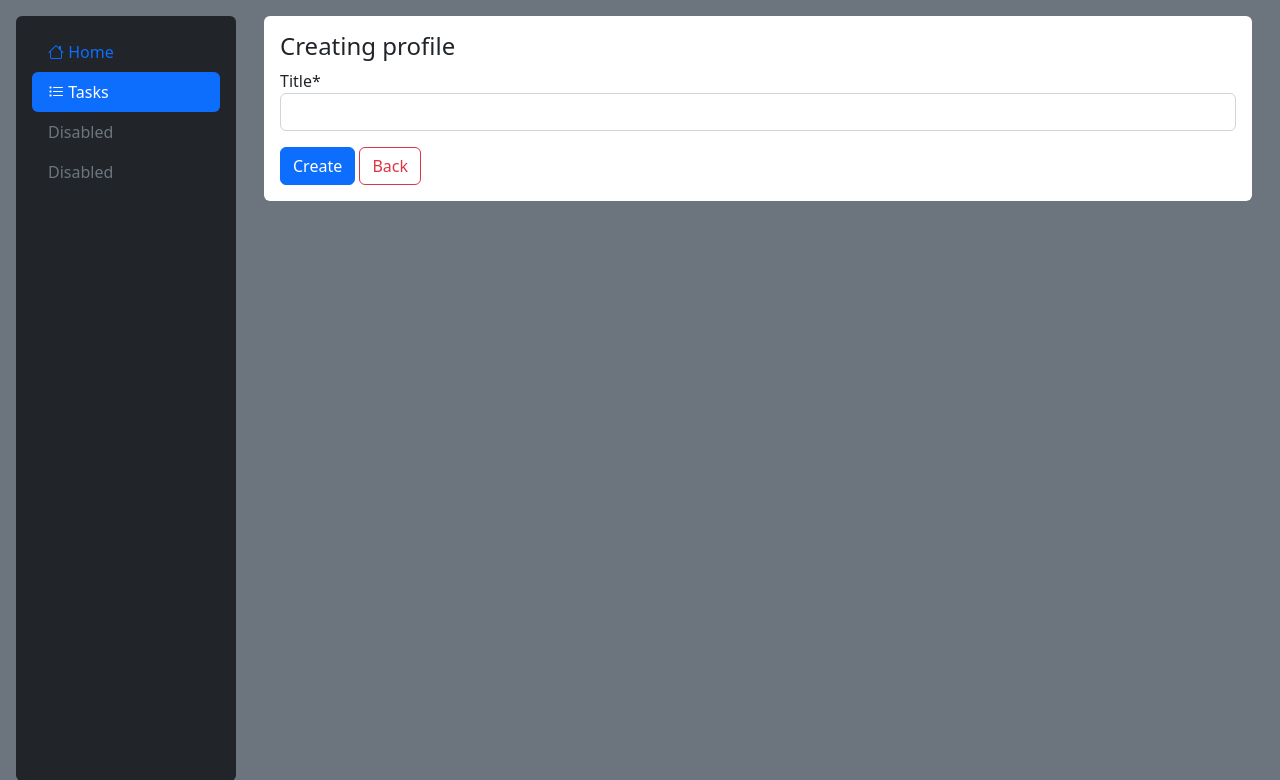
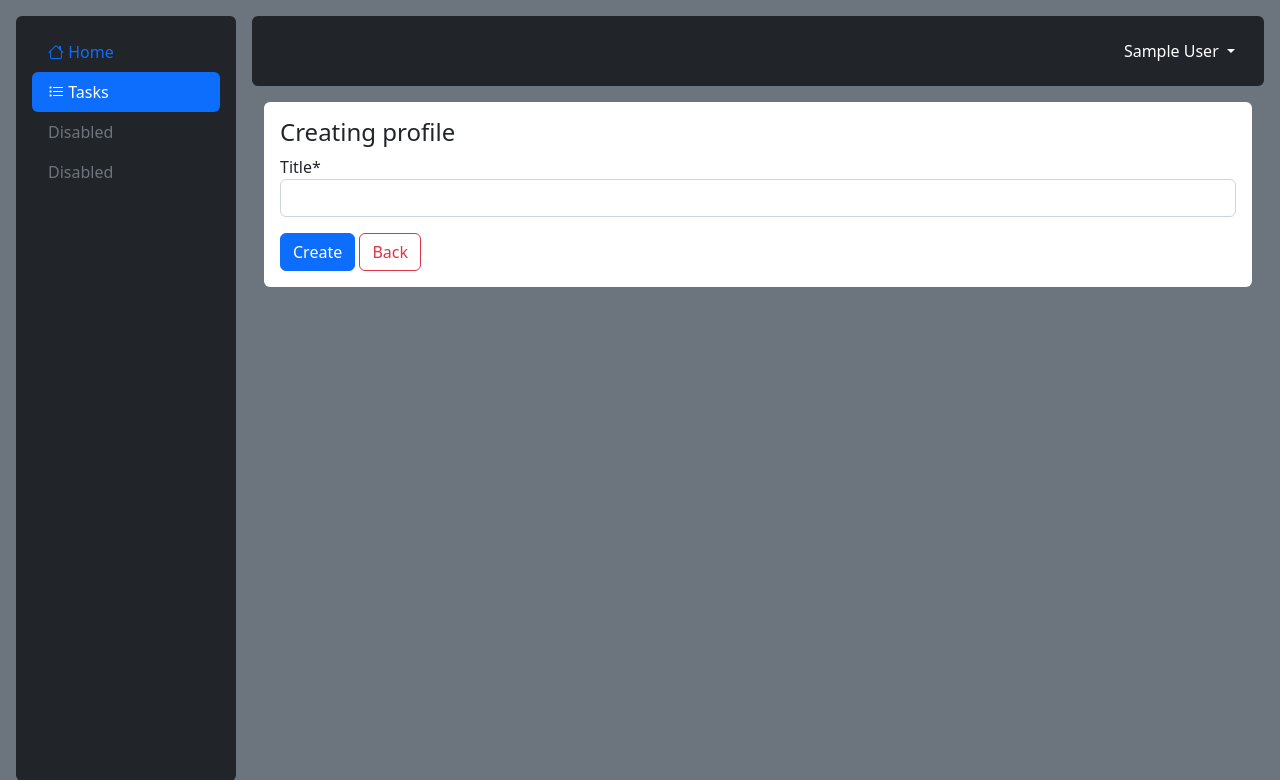
Before and after one commit to HardCodeMatter/agenda, a Django app: page /profile/create/ in a window 1280 px wide. Shown: the top 780 px of the page. Run offline with Django 4.2, Linux system fonts and the light colour scheme; the visitor is signed in with stand-in values (Sample User, id 1); some libraries are stand-ins or nearby versions.

Commit message:
Added style for log in and log out in main page

```diff
--- a/agenda/settings.py
+++ b/agenda/settings.py
@@ -110,7 +110,7 @@ AUTH_PASSWORD_VALIDATORS = [
 
 LANGUAGE_CODE = 'en-us'
 
-TIME_ZONE = 'UTC'
+TIME_ZONE = 'Europe/Kyiv'
 
 USE_I18N = True
 
--- a/main/models.py
+++ b/main/models.py
@@ -5,7 +5,7 @@ from django.utils import timezone
 
 class Profile(models.Model):
     user = models.ForeignKey(User, on_delete=models.CASCADE)
-    title = models.CharField(('title'), max_length=24)
+    title = models.CharField(('title'), max_length=30)
     date_created = models.DateTimeField(('date created'), auto_now_add=True)
 
     def __str__(self):
--- a/main/templates/main/base.html
+++ b/main/templates/main/base.html
@@ -40,7 +40,36 @@
         </div>
 
         <div class="col">
-            {% block content %}{% endblock %}
+            <div class="row mb-3">
+                <div class="bg-dark rounded p-3 d-flex justify-content-between">
+                    <div class="nav"></div>
+
+                    {% if user %}
+                        <div class="dropdown">
+                            <button class="btn btn-transparent text-white dropdown-toggle" data-bs-toggle="dropdown" aria-expanded="false">
+                                {{ user.first_name }} {{ user.last_name }}
+                            </button>
+                            <ul class="dropdown-menu">
+                                <li><a class="dropdown-item" href="#">Action</a></li>
+                                <li><a class="dropdown-item" href="#">Another action</a></li>
+                                <li><hr class="dropdown-divider"></li>
+                                <li><a class="dropdown-item text-danger" href="{% url 'logout' %}">Log out</a></li>
+                            </ul>
+                        </div>
+                    {% else %}
+                        <div>
+                            <a class="btn btn-outline-primary me-1" href="{% url 'login' %}">Log in</a>
+                            <a class="btn btn-primary" href="/register/">Sign up</a>
+                        </div>
+                    {% endif %}
+                </div>
+            </div>
+
+            <div class="row">
+                <div class="container">
+                    {% block content %}{% endblock %}
+                </div>
+            </div>
         </div>
     </div>
 
--- a/main/templates/main/profile-view.html
+++ b/main/templates/main/profile-view.html
@@ -56,7 +56,7 @@
 
         <ul class="col list-group list-group-flush bg-white rounded-end">
             {% for task in tasks %}
-                <a href="{% url 'task_update' task.id %}" class="list-group-item border-secondary d-flex">
+                <a class="d-flex list-group-item border-secondary" href="{% url 'task_update' task.id %}">
                     <div class="flex-grow-1">{{ task.name }}</div>
                     <small class="text-muted">{{ task.date_created|date:"M d" }}</small>
                 </a>
--- a/main/views.py
+++ b/main/views.py
@@ -1,11 +1,17 @@
 from django.shortcuts import render, redirect
 from django.contrib.auth.decorators import login_required
+from django.contrib.auth.models import User
 from .models import Profile, Task
 from .forms import ProfileForm, TaskForm
 
 
 def index(request):
-    return render(request, 'main/base.html', {})
+    if request.user.is_authenticated:
+        user = User.objects.get(id=request.user.id)
+    else:
+        user = None
+
+    return render(request, 'main/base.html', {'user': user})
 
 @login_required
 def profile_create(request):
```
